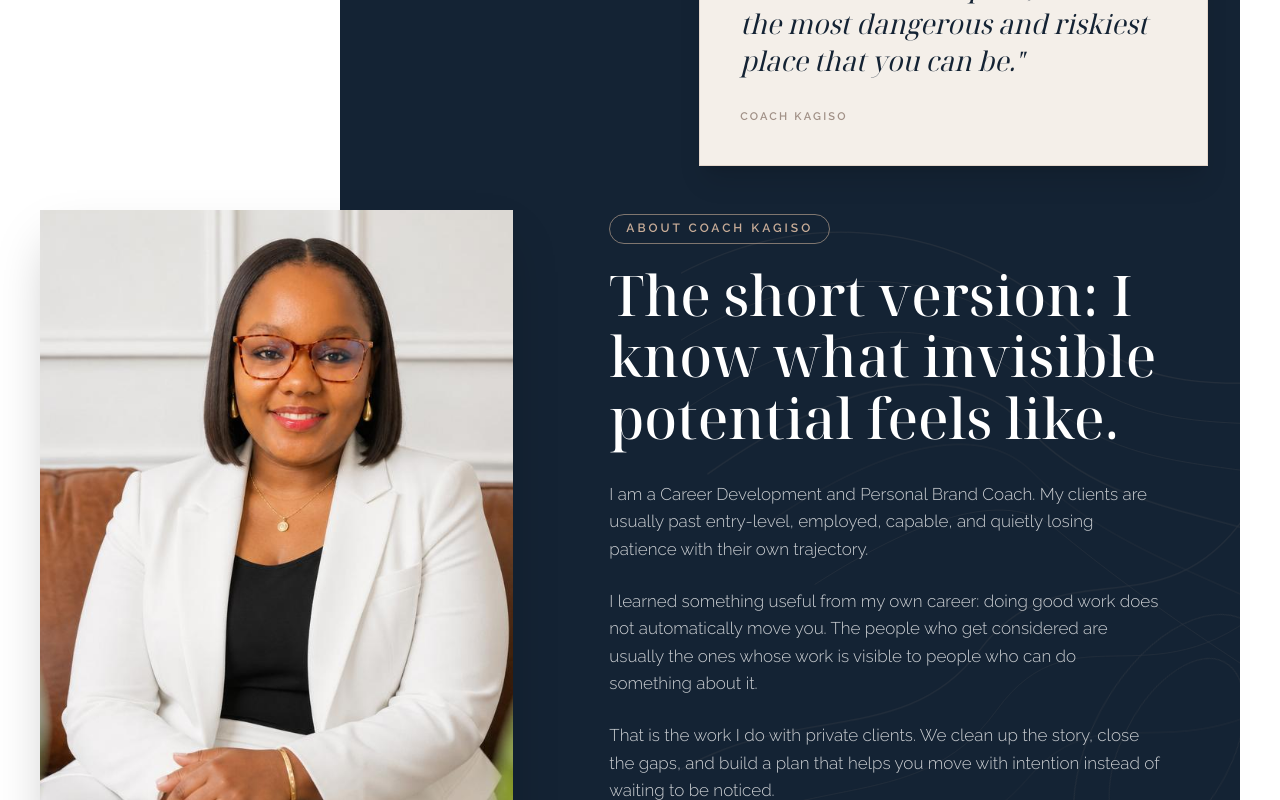
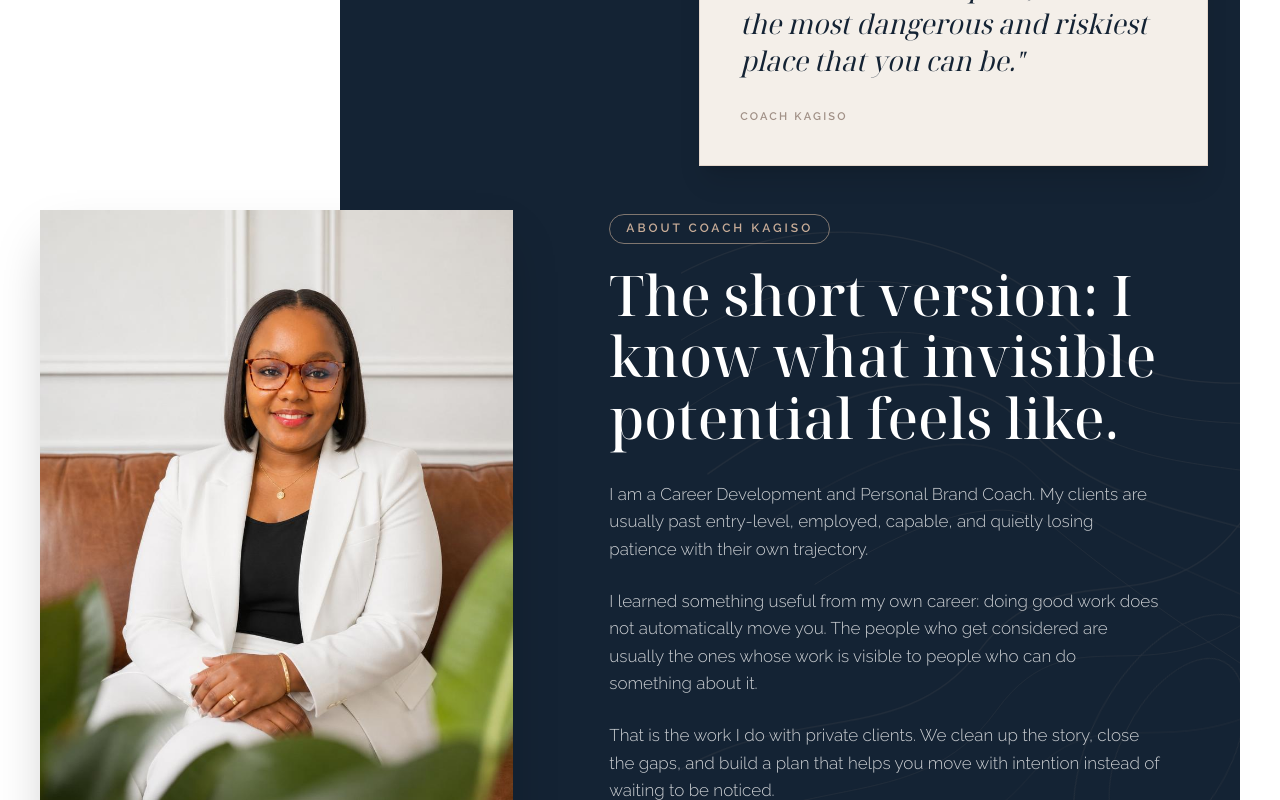
Before and after one commit to CoachKagiso/coachkagiso.co.za, a Next.js app: page / in a window 1280 px wide. Shown: the part 3220-4020 px from the top of the page. Built offline with nearby package versions, Linux system fonts and the light colour scheme.

Commit message:
Disable home about image parallax

```diff
--- a/components/About.tsx
+++ b/components/About.tsx
@@ -2,21 +2,12 @@
 
 import Image from 'next/image';
 import Link from 'next/link';
-import { motion, useScroll, useTransform } from 'motion/react';
-import { useRef } from 'react';
+import { motion } from 'motion/react';
 import { ContourField, FloralMark } from '@/components/DecorativeMotifs';
 
 const aboutSignals = ['Visibility', 'Career clarity', 'Personal brand'];
 
 export default function About() {
-  const containerRef = useRef<HTMLDivElement>(null);
-  const { scrollYProgress } = useScroll({
-    target: containerRef,
-    offset: ['start end', 'end start'],
-  });
-
-  const imageY = useTransform(scrollYProgress, [0, 1], ['-15%', '15%']);
-
   return (
     <motion.section
       initial={{ opacity: 0 }}
@@ -34,18 +25,15 @@ export default function About() {
         <FloralMark className="absolute top-[8%] right-8 hidden lg:block h-24 w-24 text-[#C9AD98]/35 pointer-events-none z-10" />
 
         <div className="grid lg:grid-cols-12 gap-0 relative z-10 w-full h-full px-6 lg:px-0">
-          <div
-            ref={containerRef}
-            className="col-span-1 lg:col-span-5 relative w-full aspect-[4/5] lg:aspect-[3/4] shadow-2xl z-20 lg:translate-y-56 lg:-translate-x-8 overflow-hidden bg-[#142334]"
-          >
-            <motion.div style={{ y: imageY }} className="absolute -inset-[20%] w-[140%] h-[140%]">
+          <div className="col-span-1 lg:col-span-5 relative w-full aspect-[4/5] lg:aspect-[3/4] shadow-2xl z-20 lg:translate-y-56 lg:-translate-x-8 overflow-hidden bg-[#142334]">
+            <div className="absolute inset-0">
               <Image
                 src="/images/home/home-about-portrait.jpg"
                 alt="Coach Kagiso portrait"
                 fill
                 className="object-cover object-top"
               />
-            </motion.div>
+            </div>
           </div>
 
           <div className="col-span-1 lg:col-span-7 flex flex-col justify-center relative z-30 lg:pl-16 mt-12 lg:mt-0 pb-16 lg:pb-0">
```
